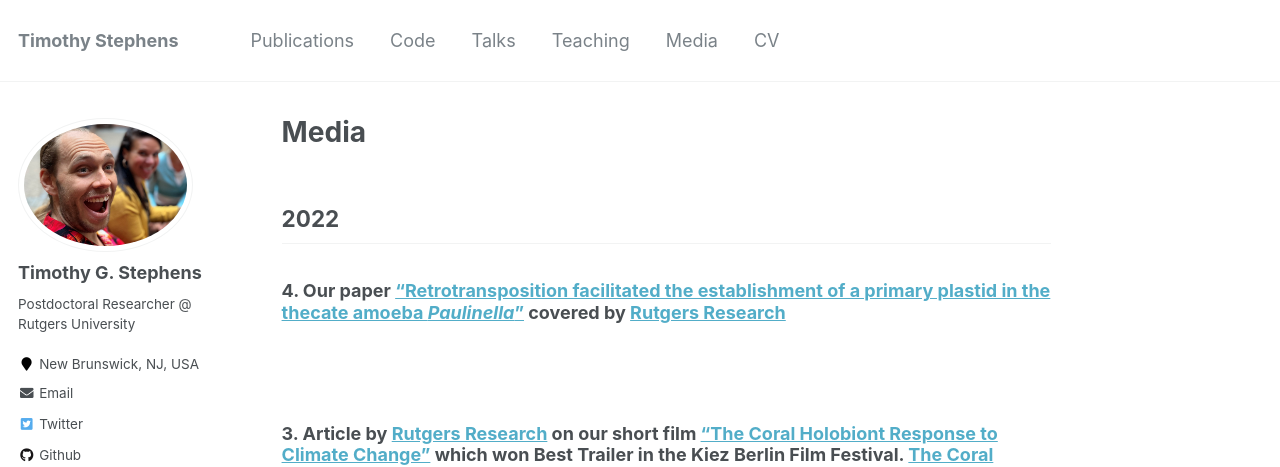
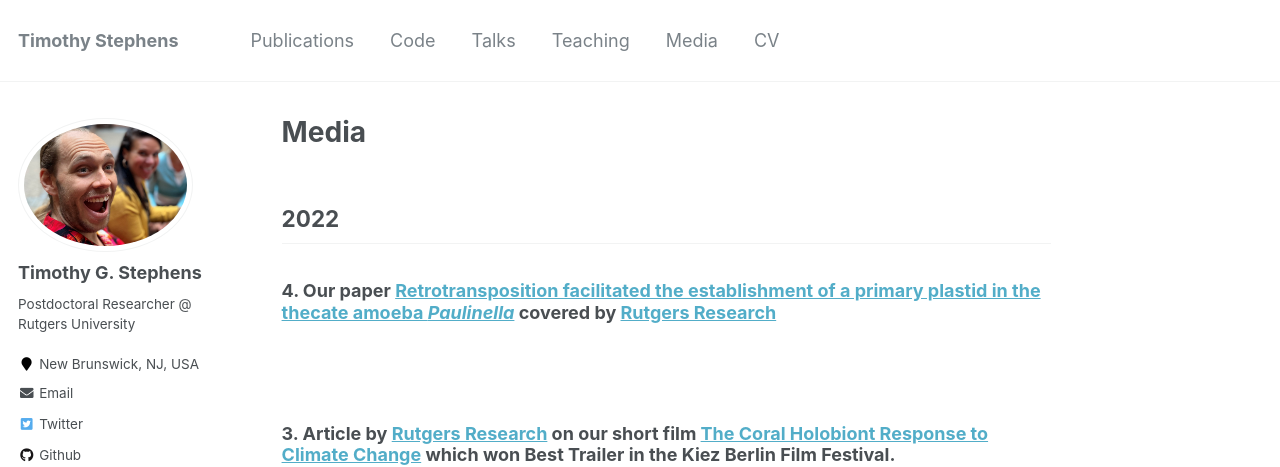
Before and after one commit to TimothyStephens/timothystephens.github.io, a Jekyll site: the page built from _pages/media.md, in a window 1280 px wide and 1400 px high. Shown: the top 467 px of the window. Built offline with Jekyll 4.4.1, drawn with Linux system fonts in a browser that asks for light colours; some web fonts are replaced; some of the changed text lies outside the part shown.

Commit message:
Update pages on Mon Oct 10 00:38:25 EDT 2022

```diff
--- a/_pages/media.md
+++ b/_pages/media.md
@@ -15,19 +15,19 @@
 
 ## 2022
 
-### 4\. Our paper ["Retrotransposition facilitated the establishment of a primary plastid in the thecate amoeba *Paulinella*"](https://www.pnas.org/doi/10.1073/pnas.2121241119) covered by [Rutgers Research](https://research.rutgers.edu/news/dynamic-evolution-photosynthetic-organelle)
+### 4\. Our paper <a href="https://www.pnas.org/doi/10.1073/pnas.2121241119" target="_blank">Retrotransposition facilitated the establishment of a primary plastid in the thecate amoeba *Paulinella*</a> covered by <a href="https://research.rutgers.edu/news/dynamic-evolution-photosynthetic-organelle" target="_blank">Rutgers Research</a>
 
 <br/><br/>
-### 3\. Article by [Rutgers Research](https://research.rutgers.edu/news/rutgers-researcher-aims-protect-and-regenerate-corals-through-coral-genomics-500k-nsf-grant) on our short film ["The Coral Holobiont Response to Climate Change"](https://www.youtube.com/watch?v=TWtQn2thSrM) which won Best Trailer in the Kiez Berlin Film Festival. <a href="https://www.youtube.com/watch?v=TWtQn2thSrM" target="_blank">The Coral Holobiont Response to Climate Change!!!</a>
+### 3\. Article by <a href="https://research.rutgers.edu/news/rutgers-researcher-aims-protect-and-regenerate-corals-through-coral-genomics-500k-nsf-grant" target="_blank">Rutgers Research</a> on our short film <a href="https://www.youtube.com/watch?v=TWtQn2thSrM" target="_blank">The Coral Holobiont Response to Climate Change</a> which won Best Trailer in the Kiez Berlin Film Festival.
 <iframe src="https://www.youtube.com/embed/TWtQn2thSrM"></iframe>
 <br/><br/>
 ## 2021
 
-### 2\. Our paper ["Why is primary endosymbiosis so rare?"](https://nph.onlinelibrary.wiley.com/doi/10.1111/nph.17478) was covered by [Rutgers Newsroom](https://www.rutgers.edu/news/new-study-sheds-light-evolution-photosynthesis). We also produced two animated videos: [Video 1](https://www.youtube.com/watch?v=Pbosfj1oV6I), [Video 2](https://www.youtube.com/watch?v=nJ9ApL9Mq6w&t=3s)
+### 2\. Our paper <a href="https://nph.onlinelibrary.wiley.com/doi/10.1111/nph.17478" target="_blank">Why is primary endosymbiosis so rare?</a> was covered by <a href="https://www.rutgers.edu/news/new-study-sheds-light-evolution-photosynthesis" target="_blank">Rutgers Newsroom</a>. We also produced two animated videos: <a href="https://www.youtube.com/watch?v=Pbosfj1oV6I" target="_blank">Video 1</a>, <a href="https://www.youtube.com/watch?v=nJ9ApL9Mq6w" target="_blank">Video 2</a>
 <iframe src="https://www.youtube.com/embed/Pbosfj1oV6I">\n</iframe><iframe src="https://www.youtube.com/embed/nJ9ApL9Mq6w"></iframe>
 <br/><br/>
 ## 2020
 
-### 1\. Our paper ["Amoeba Genome Reveals Dominant Host Contribution to Plastid Endosymbiosis"](https://pubmed.ncbi.nlm.nih.gov/32790833/) covered by [Rutgers Today](https://sebsnjaesnews.rutgers.edu/2020/10/bhattacharya-lab-analyzes-genome-sequence-of-paulinella-shedding-light-on-the-origin-of-photosynthesis/)
+### 1\. Our paper <a href="https://pubmed.ncbi.nlm.nih.gov/32790833/" target="_blank">Amoeba Genome Reveals Dominant Host Contribution to Plastid Endosymbiosis</a> covered by <a href="https://sebsnjaesnews.rutgers.edu/2020/10/bhattacharya-lab-analyzes-genome-sequence-of-paulinella-shedding-light-on-the-origin-of-photosynthesis/" target="_blank">Rutgers Today</a>
 
 <br/><br/>
```
Also changed, not shown: _pages/code.md (+1 -1 lines), cv_entries.csv (+4 -4 lines), 1 other file.
